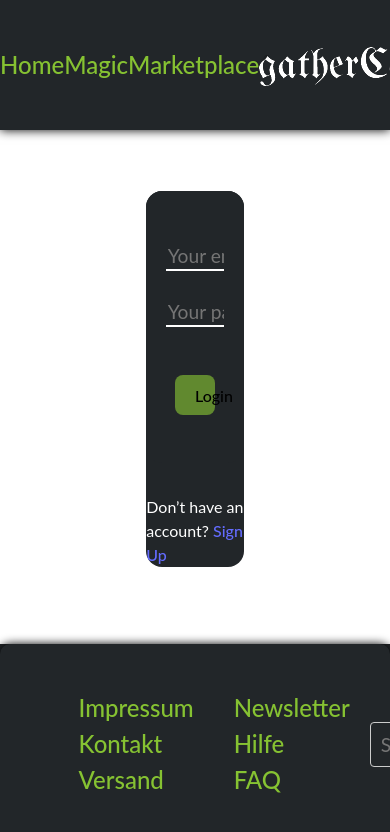
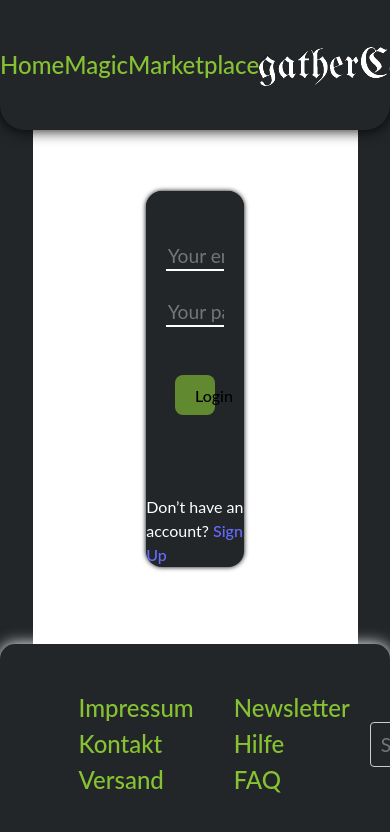
Before and after one commit to uaeboss/gatherCards_frontend, a React (Vite) app: page /login in a window 390 px wide. Shown: the top 832 px of the page. Built offline with nearby package versions, Linux system fonts and the light colour scheme.

Commit message:
fix delete function

```diff
--- a/src/App.css
+++ b/src/App.css
@@ -5,8 +5,12 @@
   font-family: "Lato", "Helvetica Neue", Arial, Helvetica, sans-serif, "Apple Color Emoji", "Segoe UI Emoji", "Segoe UI Symbol";
 }
 
+body::-webkit-scrollbar{
+  display: none;
+}
+
 .wrapper {
-  background-color: #000;
+  background-color: #fff;
   width: 100vw;
   height: auto;
   display: flex;
@@ -17,7 +21,7 @@
 .content_container {
   display: grid;
   width: 100vw;
-  background-color: #222629;
+  background-color: #181818;
   height: auto;
   min-height: 100vh;
   grid-template-columns: 0.5fr 1fr 1fr 0.5fr;
@@ -41,7 +45,9 @@
   grid-area: header;
   background-color: #222629;
   height: 130px;
-  box-shadow: 0 0 10px black;
+  box-shadow: 0 0 15px #000;
+  border-bottom-left-radius: 25px;
+  border-bottom-right-radius: 25px;
   z-index: 10;
 }
 .sidenavl {
@@ -70,9 +76,9 @@
   height: 200px;
   justify-content: space-evenly;
   background-color: #222629;
-  border-top-left-radius: 10px;
-  border-top-right-radius: 10px;
-  box-shadow: 0 0 10px black;
+  border-top-left-radius: 15px;
+  border-top-right-radius: 15px;
+  box-shadow: 0 0 15px #fff;
 }
 
 .shadow {
@@ -97,3 +103,20 @@
     box-shadow: 15px 0px 10px -15px #111;
   }
 }
+
+@media only screen and (max-width: 390px) {
+  .content_container {
+    display: grid;
+    width: 100vw;
+    background-color: #222629;
+    height: auto;
+    min-height: 100vh;
+    grid-template-columns: 0.1fr 1fr 0.1fr;
+    grid-template-rows: 130px 1.2fr 1.7fr 200px;
+    grid-template-areas:
+      "header header header"
+      ". site_content ."
+      ". site_content ."
+      "footer footer footer";
+  }
+}
--- a/src/components/MyCards.jsx
+++ b/src/components/MyCards.jsx
@@ -49,7 +49,7 @@ const MyCards = () => {
                 <div id="mycard_display">
                 <p id="test_p">Quantity: {mycard.qty}</p>
                 <p id="test_p">Price: {mycard.price.toFixed(2)} €</p>
-                <button id="marketplacecards_add_btn" onClick={handleDelete}>Delete card</button>
+                <button id="marketplacecards_add_btn" onClick={() => handleDelete(mycard._id)}>Delete card</button>
                 </div>
               </div>
             ))}
--- a/src/components/SellCard.jsx
+++ b/src/components/SellCard.jsx
@@ -8,7 +8,7 @@ const SellCard = ({ search }) => {
   const [searchCard, setSearchCard] = useState("");
   const [searchResult, setSearchResult] = useState([]);
   const [currentPage, setCurrentPage] = useState(1);
-  const [postPerPage, setPostPerPage] = useState(10);
+  const [postPerPage, setPostPerPage] = useState(12);
 
   const lastPostIndex = currentPage * postPerPage;
   const firstPostIndex = lastPostIndex - postPerPage;
--- a/src/components/css/CreateCard.css
+++ b/src/components/css/CreateCard.css
@@ -85,9 +85,11 @@ h2 {
 }
 
 #search_results {
+    width: 80vw;
     display: flex;
     justify-content: center;
     flex-wrap: wrap;
+    margin: 0 auto
 }
 
 #search_input {
--- a/src/components/css/LoginForm.css
+++ b/src/components/css/LoginForm.css
@@ -69,6 +69,7 @@ input:focus{
  background-color: #222629;
  margin-top: 2rem;
  border-radius: 1rem;
+ box-shadow: 0 0 5px #000;
 }
 
 #h2_welcome {
```
